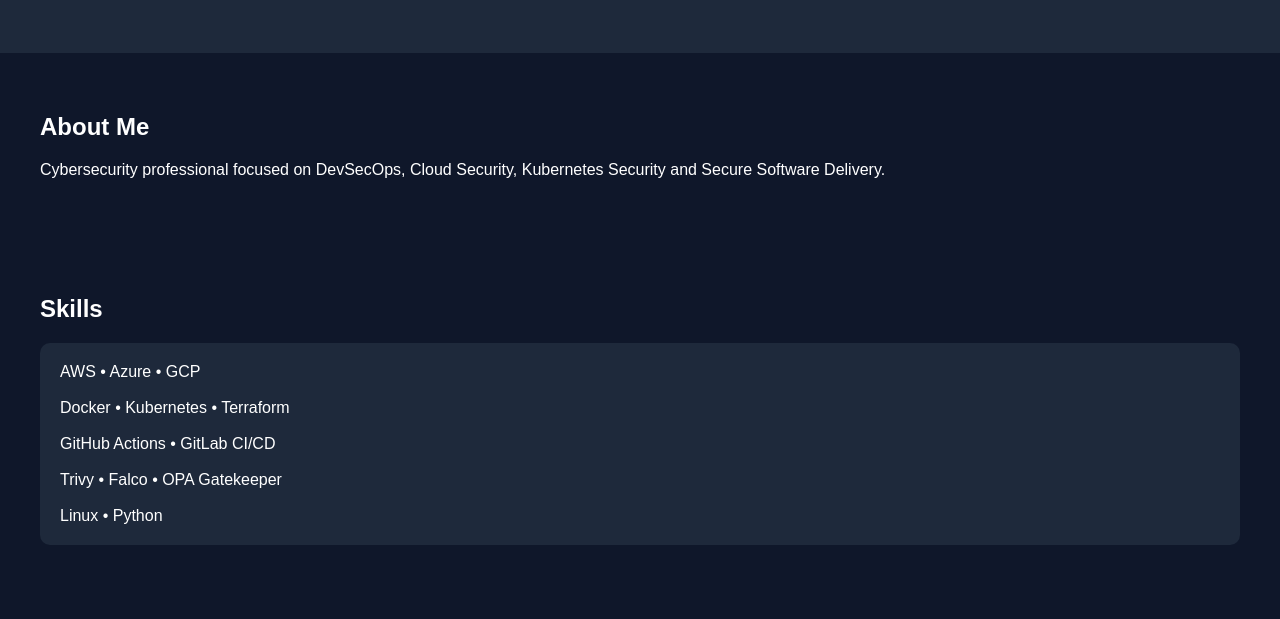
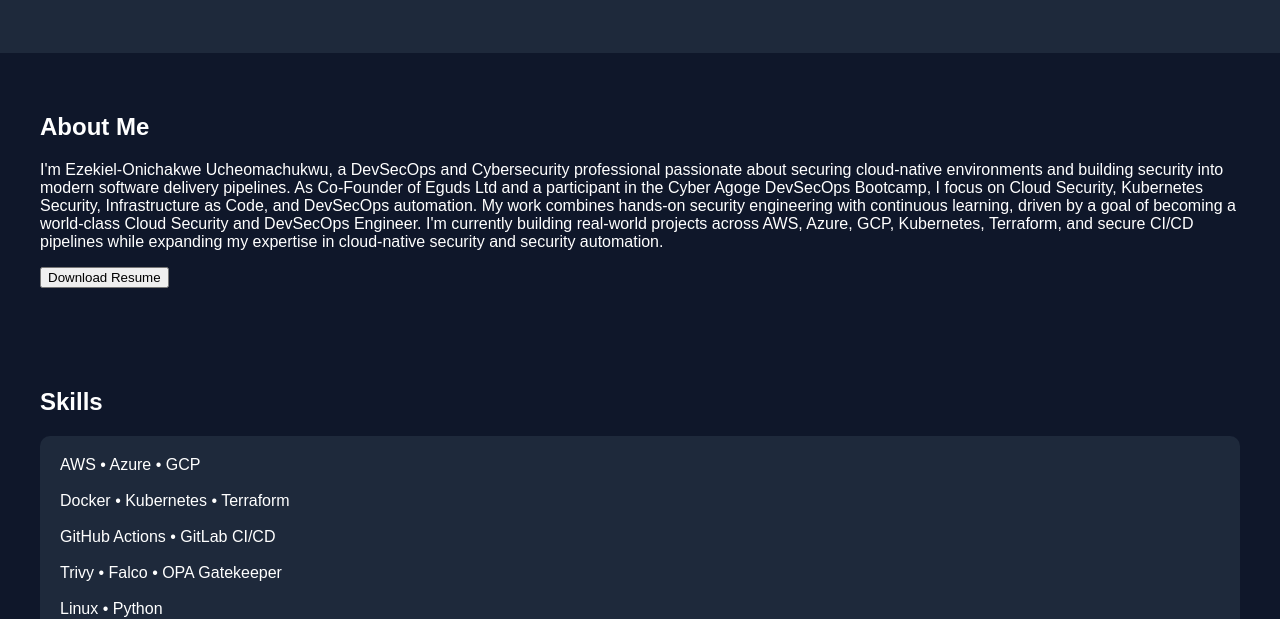
Before and after one commit to Ezekiel2708/portifolio, a plain HTML site: page index.html in a window 1280 px wide. Shown: the part 189-808 px from the top of the page. Drawn offline with Linux system fonts and the light colour scheme.

Commit message:
Update index.html

```diff
--- a/index.html
+++ b/index.html
@@ -62,10 +62,16 @@
 <h2>About Me</h2>
 
 <p>
-Cybersecurity professional focused on DevSecOps, Cloud Security,
-Kubernetes Security and Secure Software Delivery.
+I'm Ezekiel-Onichakwe Ucheomachukwu, a DevSecOps and Cybersecurity professional passionate about securing cloud-native environments and building security into modern software delivery pipelines.
+
+As Co-Founder of Eguds Ltd and a participant in the Cyber Agoge DevSecOps Bootcamp, I focus on Cloud Security, Kubernetes Security, Infrastructure as Code, and DevSecOps automation. My work combines hands-on security engineering with continuous learning, driven by a goal of becoming a world-class Cloud Security and DevSecOps Engineer.
+
+I'm currently building real-world projects across AWS, Azure, GCP, Kubernetes, Terraform, and secure CI/CD pipelines while expanding my expertise in cloud-native security and security automation.
+
 </p>
-
+<a href="Ucheomachukwu-Ezekiel-CV">
+<button>Download Resume</button>
+</a>
 </section>
 
 <section>
```
